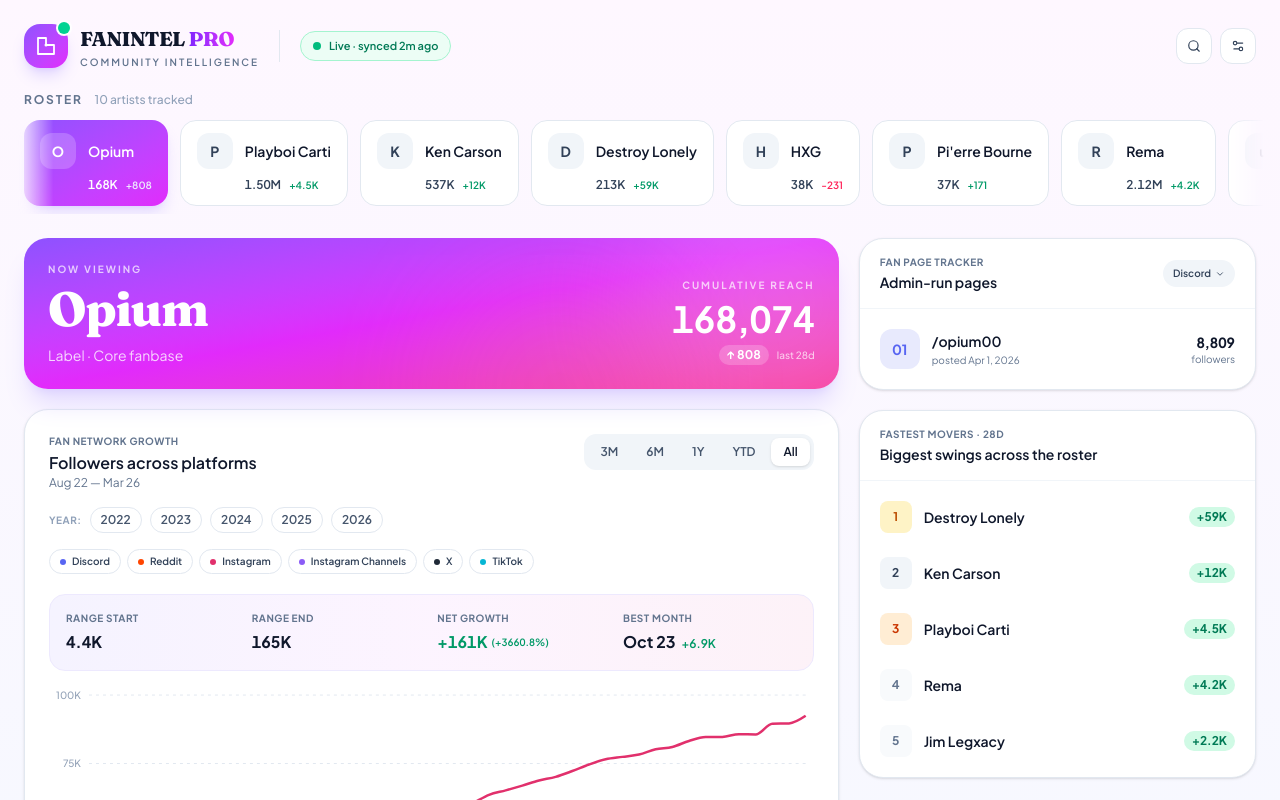
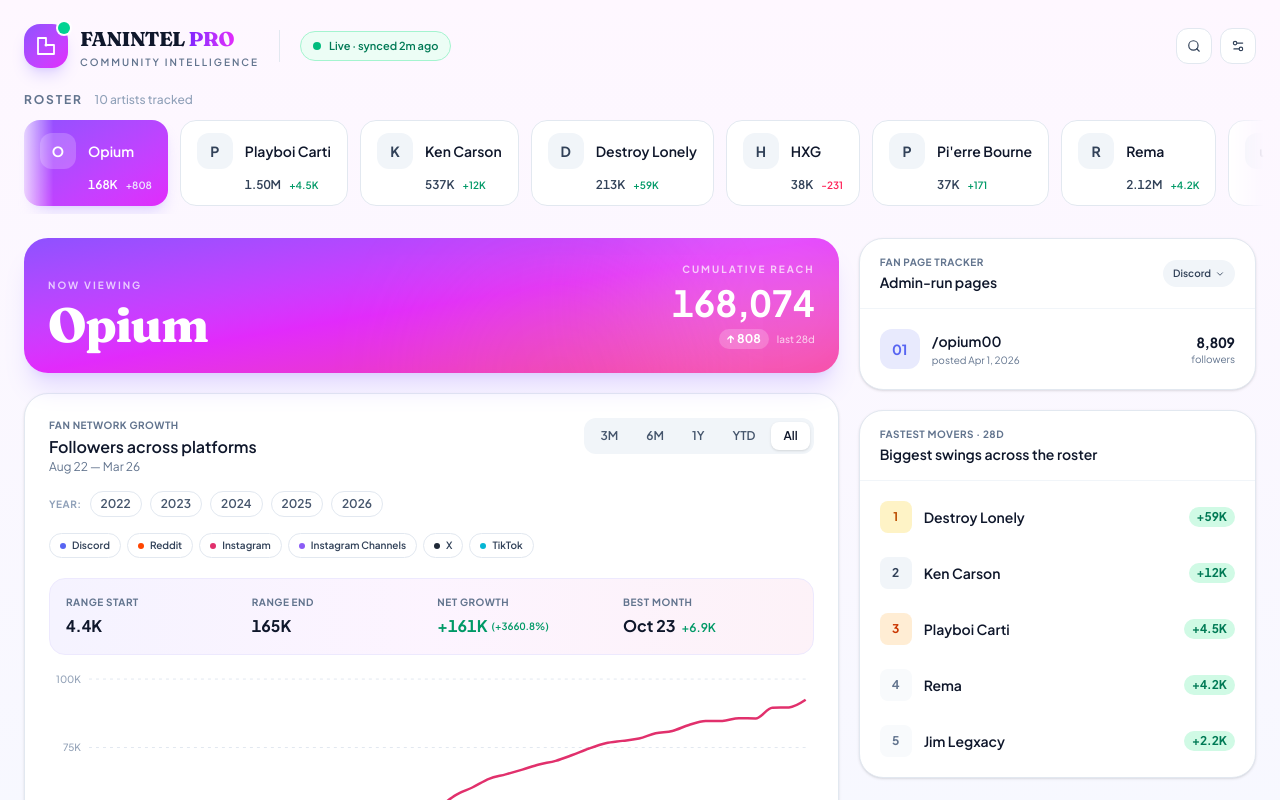
Before and after one commit to smudgymute2q/Fan-Community-Dashboard, a React (Vite) app: page / in a window 1280 px wide. Shown: the top 800 px of the page. Built offline with nearby package versions, Linux system fonts and the light colour scheme.

Commit message:
Remove tagline from hero banner

```diff
--- a/src/FanDashboard.tsx
+++ b/src/FanDashboard.tsx
@@ -427,7 +427,6 @@ export default function FanDashboard() {
                 <div>
                   <div className="text-[10px] uppercase tracking-[0.2em] text-white/70 font-bold mb-2">Now viewing</div>
                   <h3 className="font-display text-5xl font-bold tracking-tight leading-none">{artist.name}</h3>
-                  <div className="mt-3 text-sm text-white/80">{artist.tagline}</div>
                 </div>
                 <div className="text-right">
                   <div className="text-[10px] uppercase tracking-[0.2em] text-white/70 font-bold mb-2">Cumulative reach</div>
```
